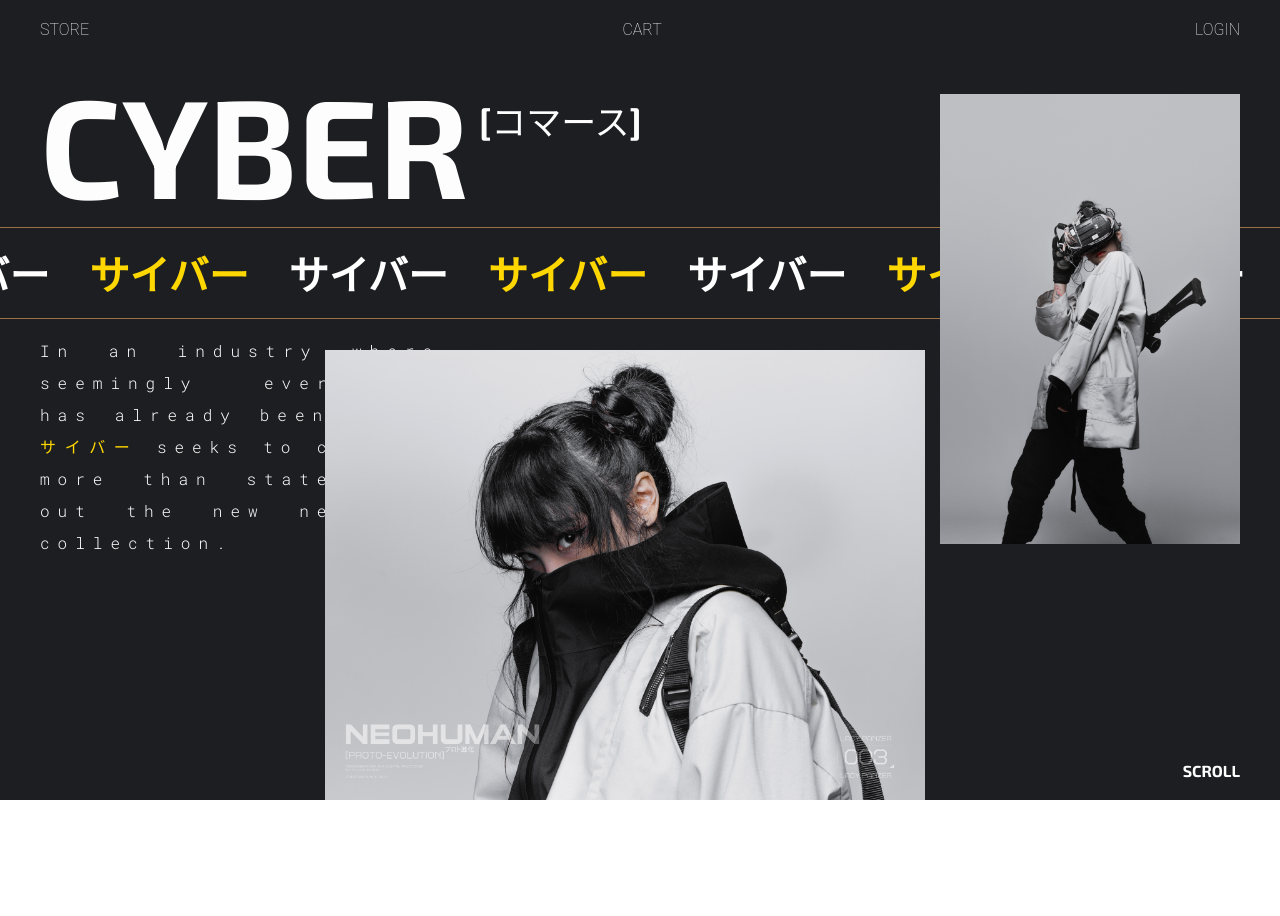
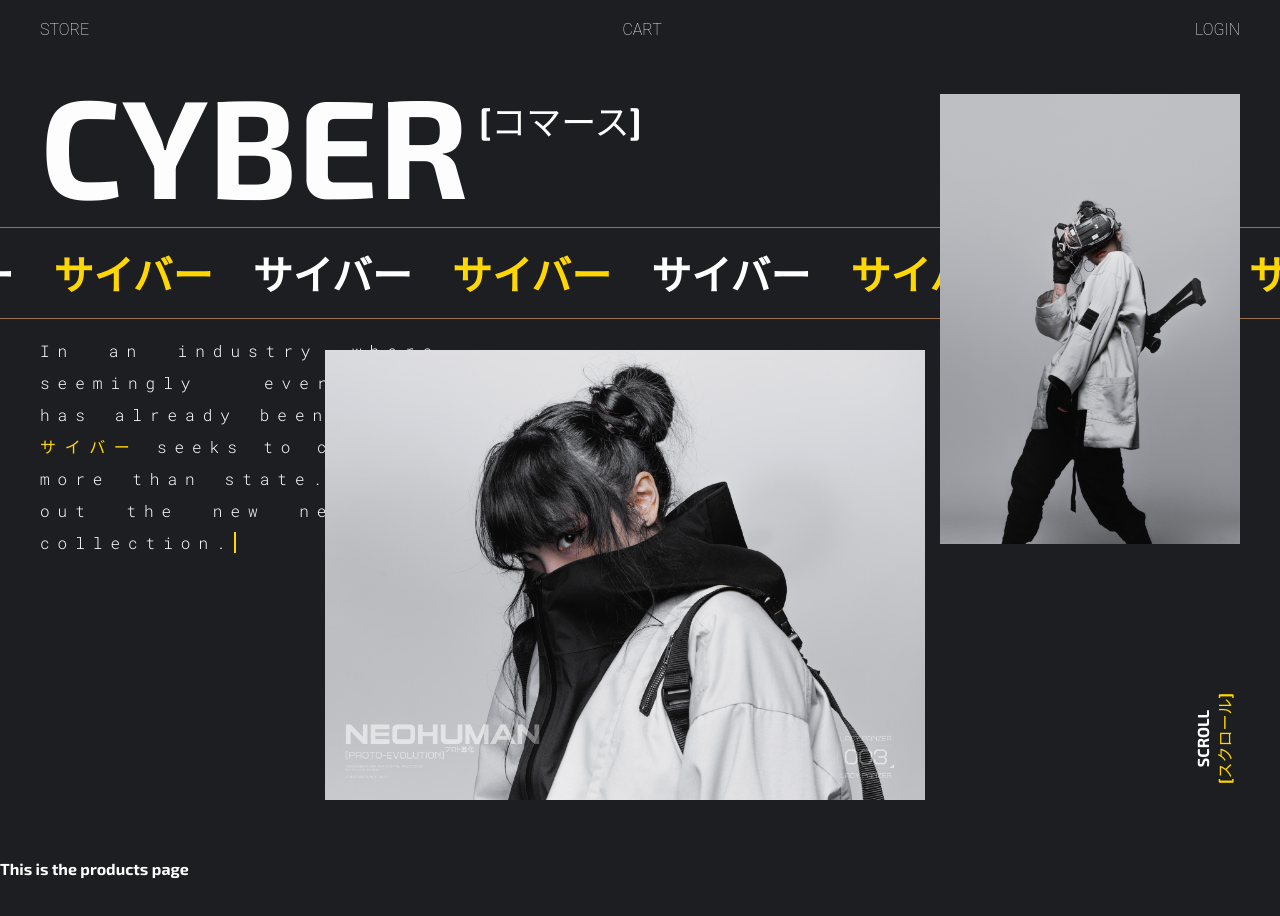
Before and after one commit to jzwoo/cyberpunk, a React (Create React App) app: page / in a window 1280 px wide. Shown: the top 916 px of the page. Before the commit the page ends 800 px from the top, so only its background shows below. Built offline with nearby package versions, Linux system fonts and the light colour scheme.

Commit message:
Added lower half

```diff
--- a/src/App.css
+++ b/src/App.css
@@ -6,70 +6,7 @@
 
 .app {
     background-color: var(--black);
-    height: 100vh;
+    height: 300vh;
     color: var(--white);
     font-family: 'Exo 2', sans-serif;
 }
-
-.title-container {
-    padding-left: 40px;
-    display: flex;
-    flex-direction: row;
-}
-
-.title {
-    font-size: 140px;
-}
-
-.sub-title {
-    margin-left: 10px;
-    font-size: 35px;
-}
-
-.image1 {
-    position: absolute;
-    width: 600px;
-    height: auto;
-    right: 355px;
-    top: 350px;
-    z-index: 1;
-}
-
-.image2 {
-    position: absolute;
-    width: 300px;
-    height: auto;
-    right: 40px;
-    top: 94px;
-    z-index: 1;
-}
-
-.intro {
-    padding-left: 40px;
-    width: 400px;
-
-    font-family: 'Roboto Mono', monospace;
-    letter-spacing: 8px;
-    line-height: 2;
-    text-align: justify;
-}
-
-.blink-caret {
-    border-right: .15em solid gold;
-    animation: blink-caret .75s step-end infinite;
-}
-
-.scroll {
-    position: absolute;
-    bottom: 20px;
-    right: 40px;
-}
-
-@keyframes blink-caret {
-    0% {
-        border-color: transparent
-    }
-    50% {
-        border-color: gold;
-    }
-}
--- a/src/App.tsx
+++ b/src/App.tsx
@@ -1,8 +1,8 @@
 import React from 'react';
 import './App.css';
+import Home from "./components/Home/Home";
+import Products from "./components/Products/Products";
 import NavBar from "./components/NavBar/NavBar";
-import Ticker from "./components/Ticker/Ticker";
-import {Text} from "./constants/constants";
 
 const App: React.FC = () => {
 
@@ -10,30 +10,9 @@ const App: React.FC = () => {
         <div className="app">
             <NavBar/>
 
-            <div className="title-container">
-                <div className="title">
-                    CYBER
-                </div>
+            <Home/>
 
-                <p className="sub-title">
-                    {`[${Text.CYBER_JAP}]`}
-                </p>
-            </div>
-
-            <img className="image1" src="image1.jpg"></img>
-            <img className="image2" src="image2.jpg"></img>
-
-            <Ticker/>
-
-            <p className="intro">
-                In an industry where seemingly everything has already been said.<span
-                style={{color: "gold"}}>{Text.ECOMMERCE_JAP}</span> seeks to comment more than state.
-                <span className="blink-caret">Check out the new neohuman collection.</span>
-            </p>
-
-            <div className="scroll">
-                SCROLL
-            </div>
+            <Products/>
         </div>
     );
 }
--- /dev/null
+++ b/src/components/Home/Home.css
@@ -0,0 +1,78 @@
+.home {
+    height: 100vh;
+}
+
+.title-container {
+    padding-left: 40px;
+    display: flex;
+    flex-direction: row;
+}
+
+.title {
+    font-size: 140px;
+}
+
+.sub-title {
+    margin-left: 10px;
+    font-size: 35px;
+}
+
+.image1 {
+    position: absolute;
+    width: 600px;
+    height: auto;
+    right: 355px;
+    top: 350px;
+    z-index: 1;
+}
+
+.image2 {
+    position: absolute;
+    width: 300px;
+    height: auto;
+    right: 40px;
+    top: 94px;
+    z-index: 1;
+}
+
+.intro {
+    padding-left: 40px;
+    width: 400px;
+
+    font-family: 'Roboto Mono', monospace;
+    letter-spacing: 8px;
+    line-height: 2;
+    text-align: justify;
+}
+
+.blink-caret {
+    border-right: .15em solid gold;
+    animation: blink-caret .75s step-end infinite;
+}
+
+.scroll-container {
+    position: absolute;
+    bottom: 40px;
+    right: 20px;
+
+    display: flex;
+    flex-direction: column;
+    align-items: center;
+
+    transform: rotate(-90deg);
+}
+
+.scroll-container a {
+    color: #FDFDFD;
+    text-decoration: none;
+}
+
+@keyframes blink-caret {
+    0% {
+        border-color: transparent
+    }
+
+    50% {
+        border-color: gold;
+    }
+}
--- /dev/null
+++ b/src/components/Home/Home.tsx
@@ -0,0 +1,43 @@
+import React from "react";
+import {Text} from "../../constants/constants";
+import Ticker from "../Ticker/Ticker";
+import "./Home.css";
+
+const Home: React.FC = () => {
+    return (
+        <div className="home">
+            <div className="title-container">
+                <div className="title">
+                    CYBER
+                </div>
+
+                <p className="sub-title">
+                    {`[${Text.CYBER_JAP}]`}
+                </p>
+            </div>
+
+            <img className="image1" src="image1.jpg"></img>
+            <img className="image2" src="image2.jpg"></img>
+
+            <Ticker/>
+
+            <p className="intro">
+                In an industry where seemingly everything has already been said.<span
+                style={{color: "gold"}}>{Text.ECOMMERCE_JAP}</span> seeks to comment more than state.
+                <span className="blink-caret"> Check out the new neohuman collection.</span>
+            </p>
+
+            <div className="scroll-container">
+                <a href="#products">
+                    SCROLL
+                </a>
+
+                <a href="#products">
+                    <span style={{color: "gold"}}>{`[${Text.SCROLL_JAP}]`}</span>
+                </a>
+            </div>
+        </div>
+    )
+}
+
+export default Home;
--- /dev/null
+++ b/src/components/Products/Products.css
@@ -0,0 +1,4 @@
+.main {
+    height: 100vh;
+    color: #FDFDFD;
+}
--- /dev/null
+++ b/src/components/Products/Products.tsx
@@ -0,0 +1,12 @@
+import React from "react";
+import "./Products.css";
+
+const Products: React.FC = () => {
+    return (
+        <div id="products" className="main">
+            This is the products page
+        </div>
+    )
+}
+
+export default Products;
--- a/src/constants/constants.ts
+++ b/src/constants/constants.ts
@@ -1,4 +1,5 @@
 export const Text = {
     ECOMMERCE_JAP: "サイバー",
     CYBER_JAP: "コマース",
+    SCROLL_JAP: "スクロール"
 }
--- a/src/index.css
+++ b/src/index.css
@@ -1,13 +1,17 @@
 body {
-  margin: 0;
-  font-family: -apple-system, BlinkMacSystemFont, 'Segoe UI', 'Roboto', 'Oxygen',
+    margin: 0;
+    font-family: -apple-system, BlinkMacSystemFont, 'Segoe UI', 'Roboto', 'Oxygen',
     'Ubuntu', 'Cantarell', 'Fira Sans', 'Droid Sans', 'Helvetica Neue',
     sans-serif;
-  -webkit-font-smoothing: antialiased;
-  -moz-osx-font-smoothing: grayscale;
+    -webkit-font-smoothing: antialiased;
+    -moz-osx-font-smoothing: grayscale;
 }
 
 code {
-  font-family: source-code-pro, Menlo, Monaco, Consolas, 'Courier New',
+    font-family: source-code-pro, Menlo, Monaco, Consolas, 'Courier New',
     monospace;
 }
+
+html {
+    scroll-behavior: smooth;
+}
```
